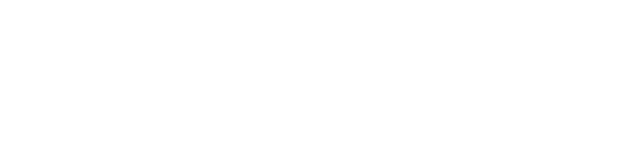
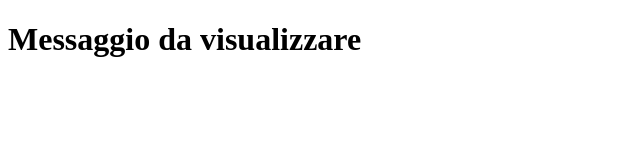
Before and after one commit to alex02r/vue-hello, a plain HTML site: page index.html in a window 1280 px wide. Shown: the whole page, without its empty margins (0-640 px from the left). Drawn offline with nearby package versions, Linux system fonts and the light colour scheme.

Commit message:
[UP]Richaiamo del valore text in html

```diff
--- a/index.html
+++ b/index.html
@@ -7,7 +7,7 @@
 </head>
 <body>
     <div id="app">
-
+        <h1 v-text="text"></h1>
     </div>
 
     <script src="https://unpkg.com/vue@3/dist/vue.global.js"></script>
```
